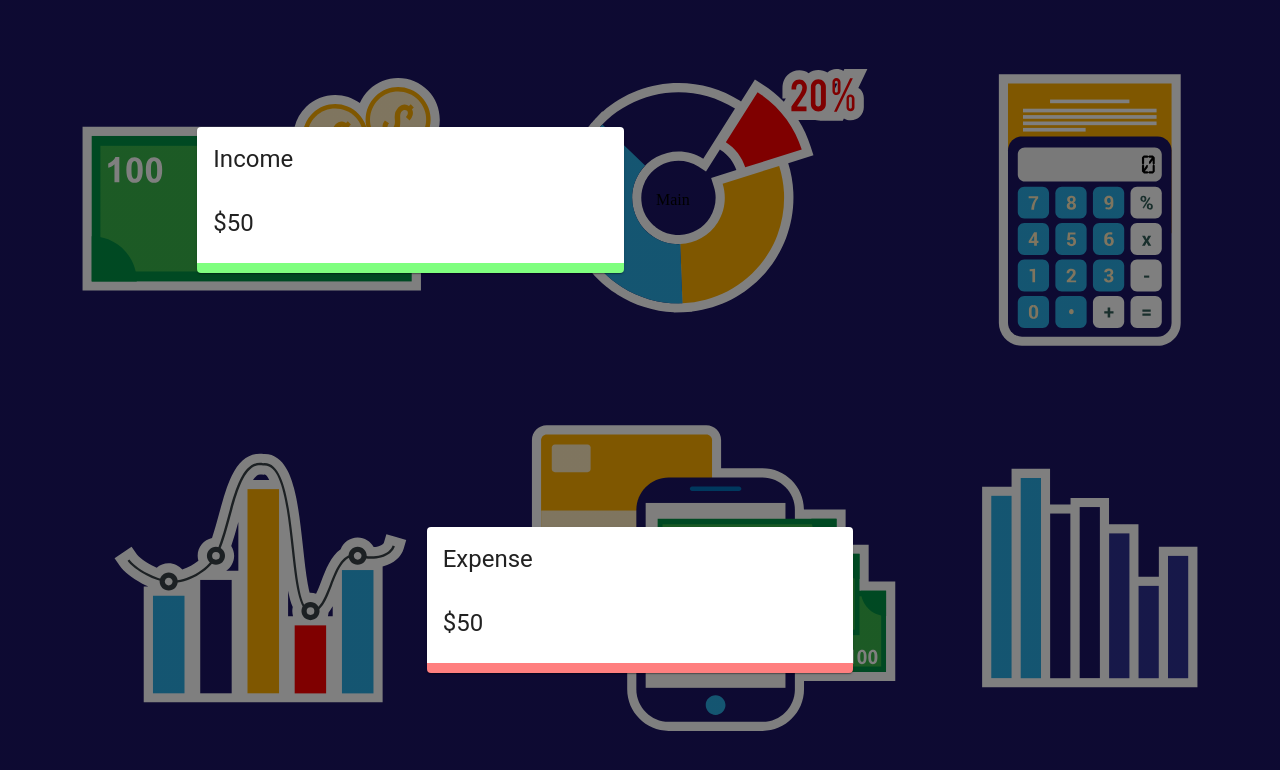
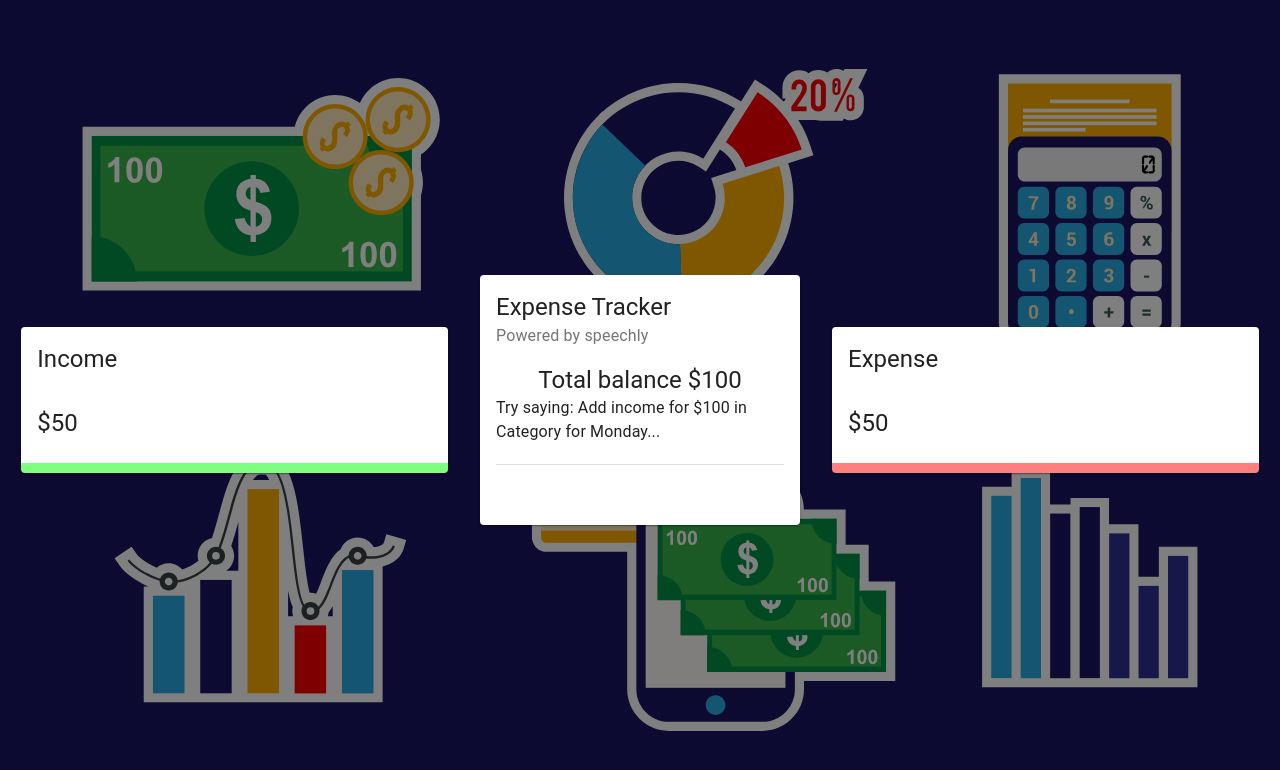
Before and after one commit to eteka03/Expense-Tracker, a React (Create React App) app: page / in a window 1280 px wide. Shown: the top 770 px of the page. Built offline with nearby package versions, Linux system fonts and the light colour scheme.

Commit message:
implementation du component Main

```diff
--- a/src/App.js
+++ b/src/App.js
@@ -2,6 +2,7 @@
 import React from "react";
 import Details from "./components/Details/Details";
 import useStyles from "./App.style";
+import Main from "./components/Main/Main";
 
 const App = () => {
   const classes = useStyles();
@@ -15,13 +16,13 @@
         justify="center"
         style={{ height: "100vh" }}
       >
-        <Grid item xs={12} sm={4}>
+        <Grid item xs={12} md={4}>
           <Details title="Income" />
         </Grid>
-        <Grid item xs={12} sm={4}>
-          Main
+        <Grid item xs={12} md={3}>
+          <Main />
         </Grid>
-        <Grid item xs={12} sm={4}>
+        <Grid item xs={12} md={4}>
           <Details title="Expense" />
         </Grid>
       </Grid>
--- /dev/null
+++ b/src/components/Main/Main.jsx
@@ -0,0 +1,39 @@
+import { Card, CardContent, CardHeader, Divider, Grid, Typography } from '@material-ui/core'
+import React from 'react'
+import useStyles from './main.styles'
+
+const Main = () => {
+   const classes = useStyles()
+    return (
+        <Card className={classes} >
+            <CardHeader title="Expense Tracker" subheader="Powered by speechly"/>
+                <CardContent className={classes.cartContent}>
+                    <Typography variant="h5" align="center">
+                        Total balance $100
+                    </Typography>
+                    <Typography variant="subtitle1" style={{lineHeight:'1.5em' , margintop:'20px'}}>
+                        {/* InfoCard ...*/}
+                        Try saying: Add income for $100 in Category for Monday...
+                    </Typography>
+
+                    <Divider className={classes.divider} />
+                    {/* form */}
+                </CardContent>
+
+
+
+
+                    <CardContent className={classes.cartContent}>
+                        <Grid container spacing={2}>
+                            <Grid item xs={12}>
+
+                            </Grid>
+                        </Grid>
+                    </CardContent>
+
+
+        </Card>
+    )
+}
+
+export default Main
--- /dev/null
+++ b/src/components/Main/main.styles.js
@@ -0,0 +1,24 @@
+import { makeStyles } from "@material-ui/core/styles";
+
+export default makeStyles((theme) => ({
+  media: {
+    height: 0,
+    paddingTop: "56.25%", // 16:9
+  },
+  expand: {
+    transform: "rotate(0deg)",
+    marginLeft: "auto",
+    transition: theme.transitions.create("transform", {
+      duration: theme.transitions.duration.shortest,
+    }),
+  },
+  expandOpen: {
+    transform: "rotate(180deg)",
+  },
+  cartContent: {
+    paddingTop: 0,
+  },
+  divider: {
+    margin: "20px 0",
+  },
+}));
```
Also changed, not shown: 1 other file (tests, documents, lock files or other folders).
